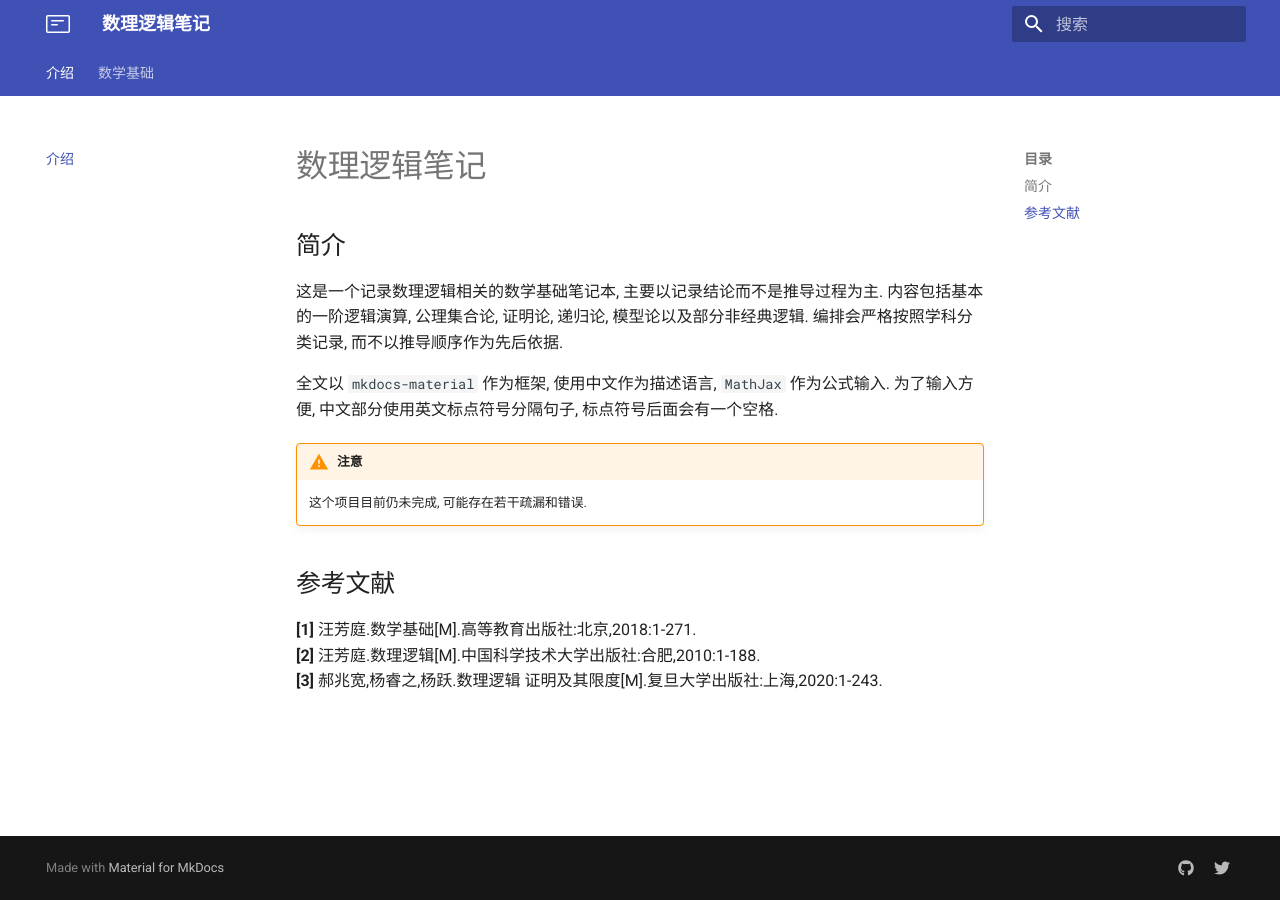
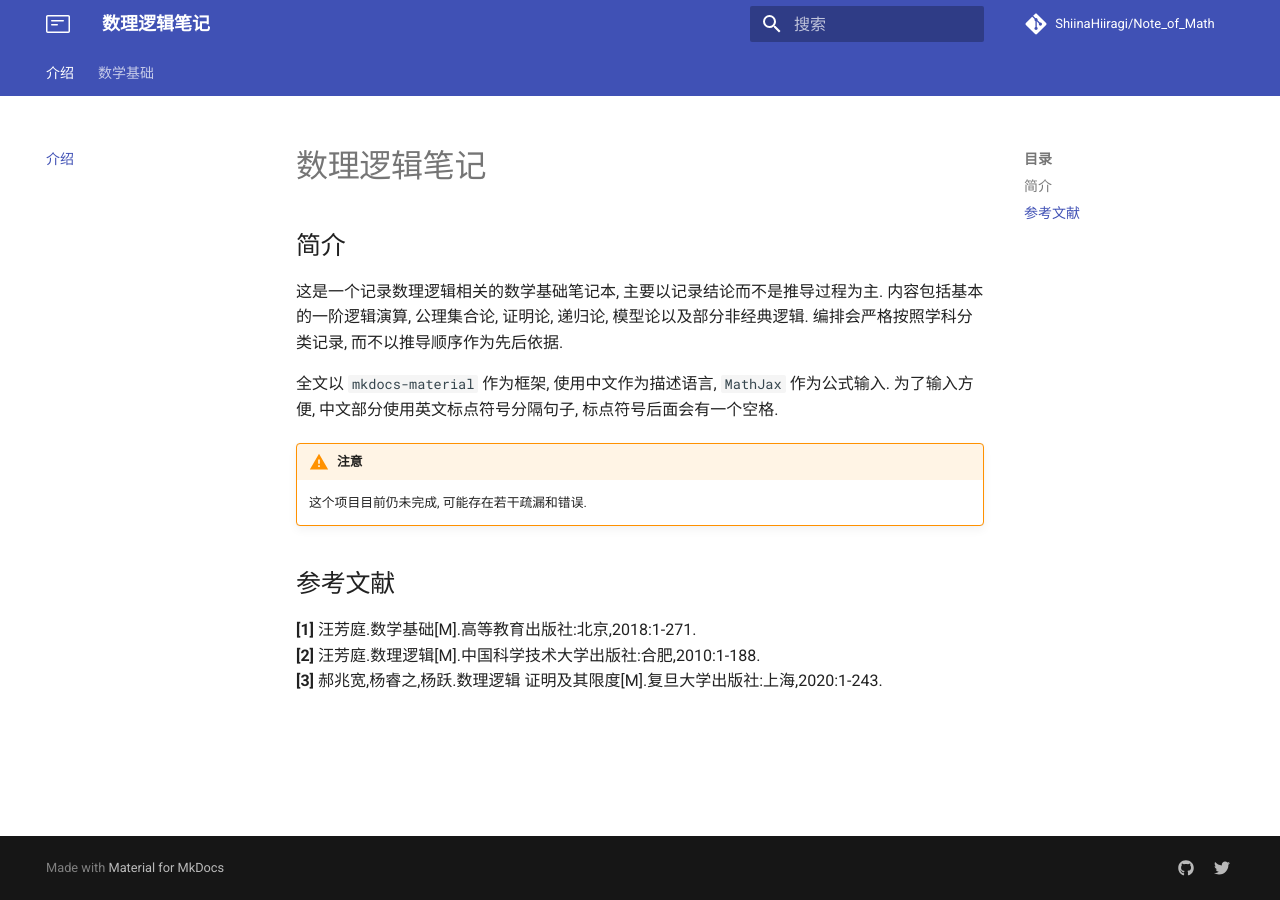
Before and after one commit to ShiinaHiiragi/note, an MkDocs documentation site: the page built from docs/index.md, in a window 1280 px wide. Built offline with MkDocs 1.6.1 and Material for MkDocs 9.7.7, drawn with Linux system fonts in a browser that asks for light colours; comment, search, counter and statistics services are not loaded.

Commit message:
add repo info

```diff
--- a/mkdocs.yml
+++ b/mkdocs.yml
@@ -1,4 +1,8 @@
 site_name: 数理逻辑笔记
+site_author: 一之江
+site_url: https://shiinahiiragi.github.io/Note_of_Math/
+repo_url: https://github.com/ShiinaHiiragi/Note_of_Math/
+repo_name: ShiinaHiiragi/Note_of_Math
 theme:
   name: material
   icon:
```
